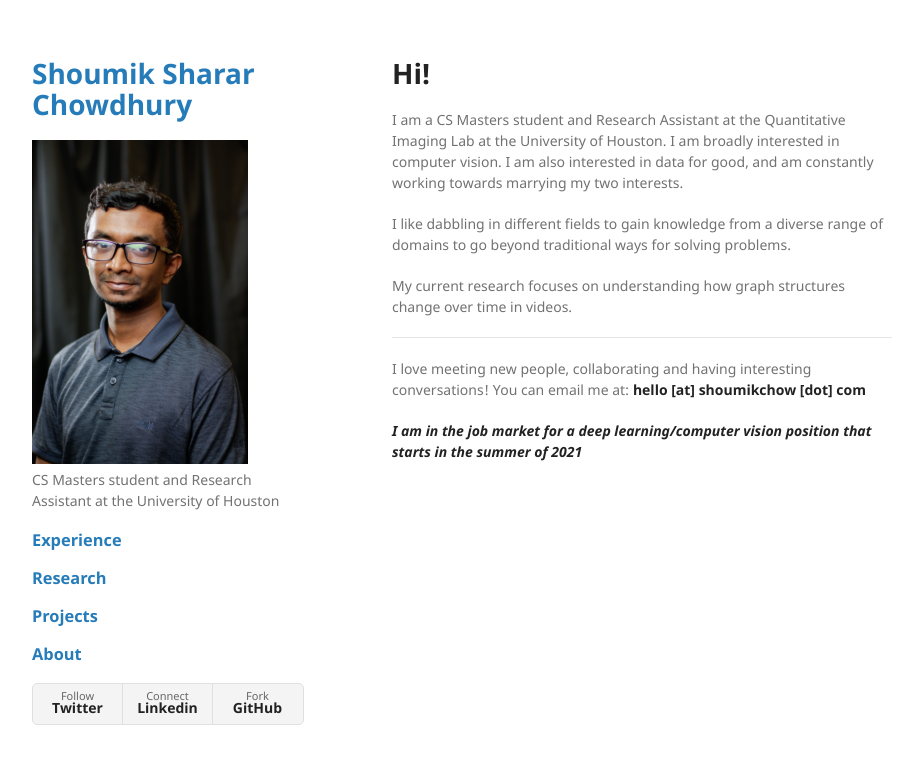
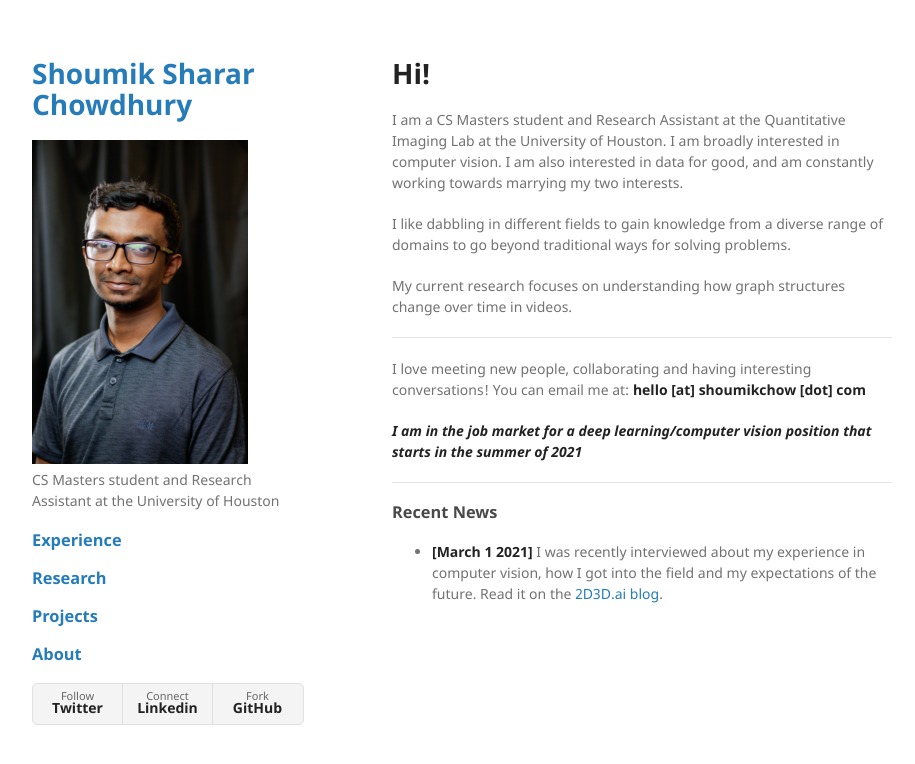
Before and after one commit to shoumikchow/shoumikchow.github.io, a Jekyll site: the page built from index.md, in a window 1280 px wide. Shown: the top 764 px of the page, without its empty margins (178-1093 px from the left). Built offline with Jekyll 4.4.1, drawn with Linux system fonts in a browser that asks for light colours.

Commit message:
Add 2D3DAI interview

```diff
--- a/index.md
+++ b/index.md
@@ -16,3 +16,10 @@ My current research focuses on understanding how graph structures change over ti
 I love meeting new people, collaborating and having interesting conversations! You can email me at: **hello [at] shoumikchow [dot] com**
 
 **_I am in the job market for a deep learning/computer vision position that starts in the summer of 2021_**
+
+
+***
+
+### Recent News
+
+* **[March 1 2021]** I was recently interviewed about my experience in computer vision, how I got into the field and my expectations of the future. Read it on the [2D3D.ai blog](https://2d3d.ai/index.php/2021/02/28/meet-the-community-member-shoumik-sharar-chowdhury/).
```
